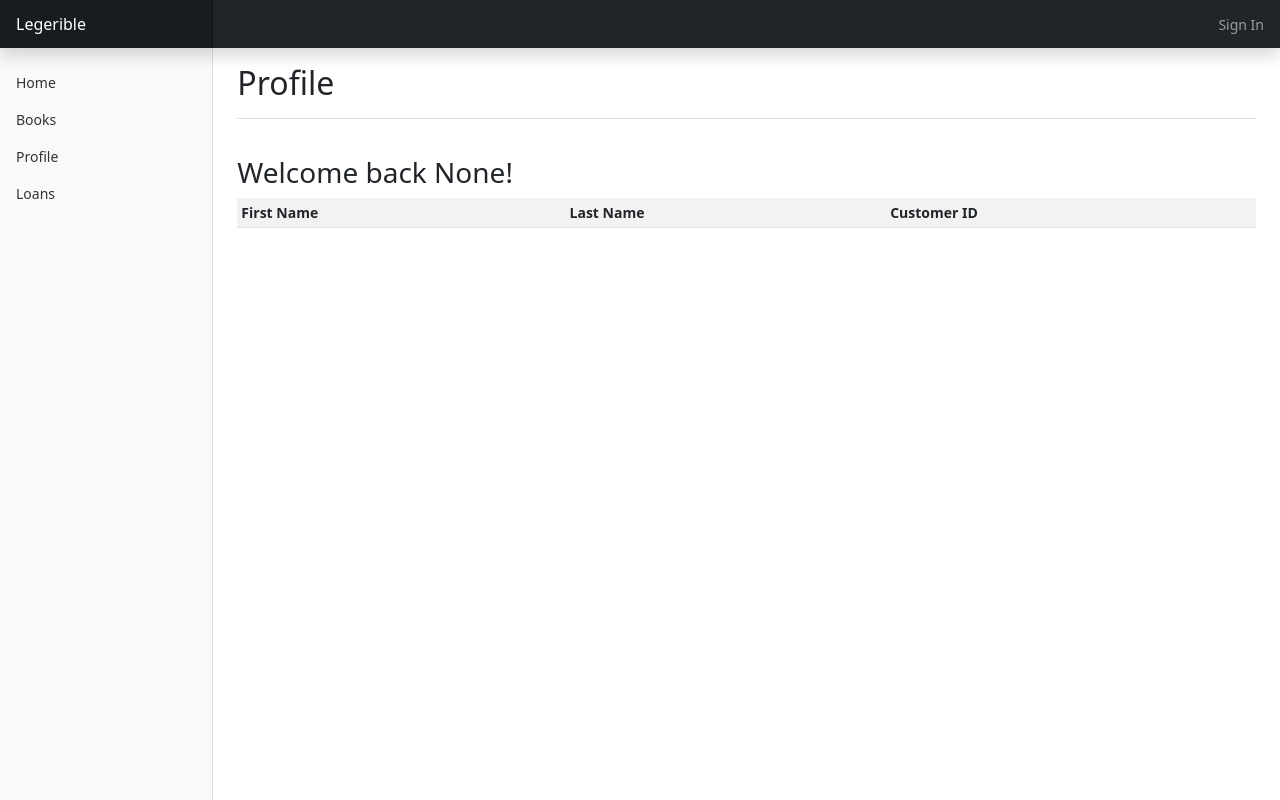
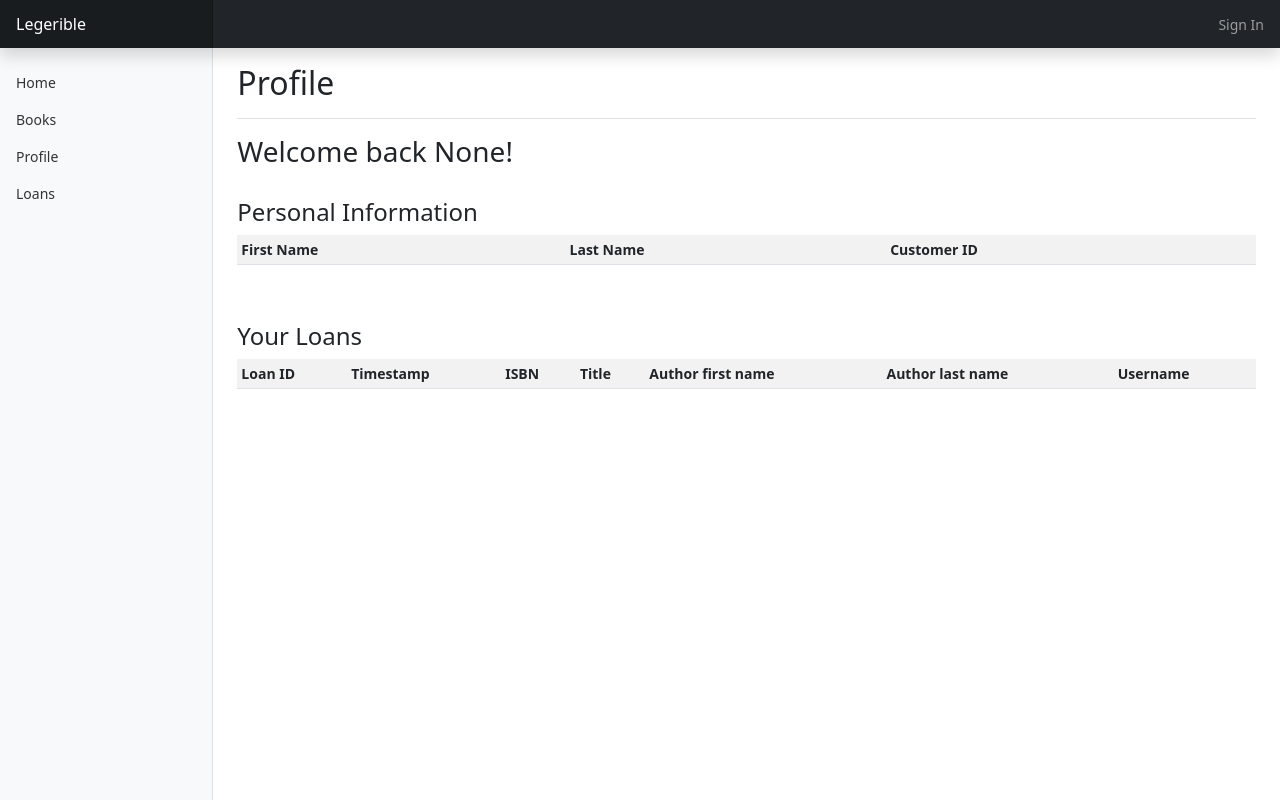
Before and after one commit to Sabokou/BigData, a Flask app: template Webapp/code/app/templates/profile.html in a window 1280 px wide. Run offline with Flask 2, Linux system fonts and the light colour scheme; the template is opened without the code that fills it: most values are stand-ins (such as "Sample title", 1, 10 or a date in 2020); lists and menus that the app fills with data are empty; parts of the project's set-up code (start-up, migrations or seed data) failed here and were passed over; some libraries are stand-ins or nearby versions.

Commit message:
Loans in Profile page

```diff
--- a/Webapp/code/app/templates/profile.html
+++ b/Webapp/code/app/templates/profile.html
@@ -5,11 +5,12 @@
 {% block heading %}Profile{% endblock %}
 {% block body %}
 
+<h3>Welcome back {{user}}!</h3>
 <div>
     <br>
     <div align="left">
         <span data-feather="award"></span>
-        <h3>Welcome back {{user}}!</h3>
+        <h4>Personal Information</h4>
         <div class="table-responsive">
             <table class="table table-striped table-sm">
                 <tr>
@@ -29,4 +30,32 @@
     </div>
     <br>
 </div>
+<div>
+    <br>
+    <div align="left">
+        <span data-feather="award"></span>
+        <h4>Your Loans</h3>
+        <div class="table-responsive">
+            <table class="table table-striped table-sm">
+                <tr>
+                    <th scope="col">Loan ID</th>
+                    <th scope="col">Timestamp</th>
+                    <th scope="col">ISBN</th>
+                    <th scope="col">Title</th>
+                    <th scope="col">Author first name</th>
+                    <th scope="col">Author last name</th>
+                    <th scope="col">Username</th>
+                </tr>
+                {% for row1 in row_data1%}
+                <tr>
+                    {% for col1, row_1 in zip1(column_names1, row1) %}
+                    <td>{{row_1}}</td>
+                    {% endfor %}
+                </tr>
+                {% endfor %}
+            </table>
+        </div>
+    </div>
+    <br>
+</div>
 {% endblock %}
--- a/Webapp/code/app/views.py
+++ b/Webapp/code/app/views.py
@@ -144,8 +144,19 @@
         result = leg.get_select(f"""SELECT s_first_name, s_last_name,n_user_id
                                         FROM Users
                                         WHERE s_user_name LIKE '%{user}%'""")
+
+        result1 = leg.get_select(f"""SELECT L.n_loan_id AS Loan_ID, L.ts_now as Timestamp, B.s_isbn AS ISBN, B.s_title AS Title,
+                                        B.s_aut_first_name AS Author_first_name, B.s_aut_last_name AS Author_last_name, U.s_user_name AS User
+                                    FROM Loan AS L
+                                        LEFT JOIN Books AS B ON (L.n_book_id = B.n_book_id)
+                                        LEFT JOIN Users AS U ON (L.n_user_id = U.n_user_id)
+                                    WHERE U.s_user_name LIKE '%{user}%'""")
+
         return render_template("profile.html", user=user, column_names=result.columns.values,
-                               row_data=list(result.values.tolist()), link_column='none',zip=zip)
+                               row_data=list(result.values.tolist()), link_column='none',zip=zip,column_names1=result1.columns.values,
+                               row_data1=list(result1.values.tolist()),
+                               link_column1='none',
+                               zip1=zip)
     else:
         return render_template("fail.html", title='Error',
                                text='You are not logged in!')
```
